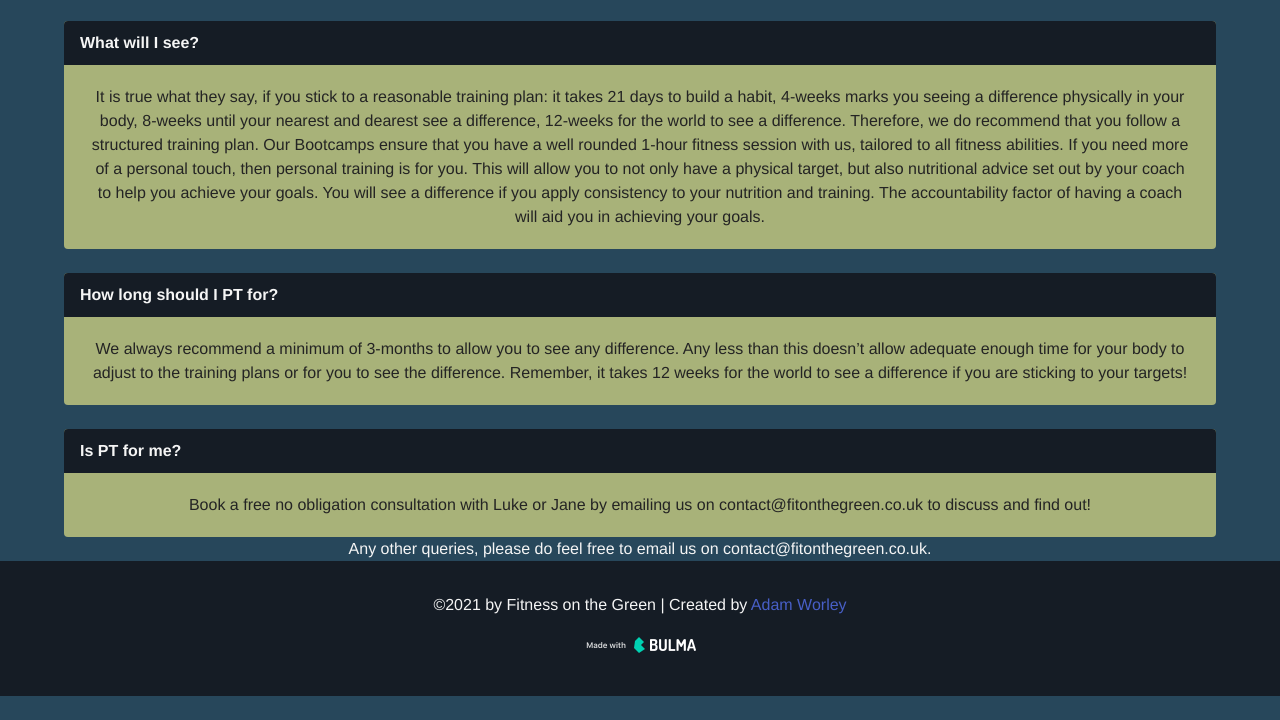
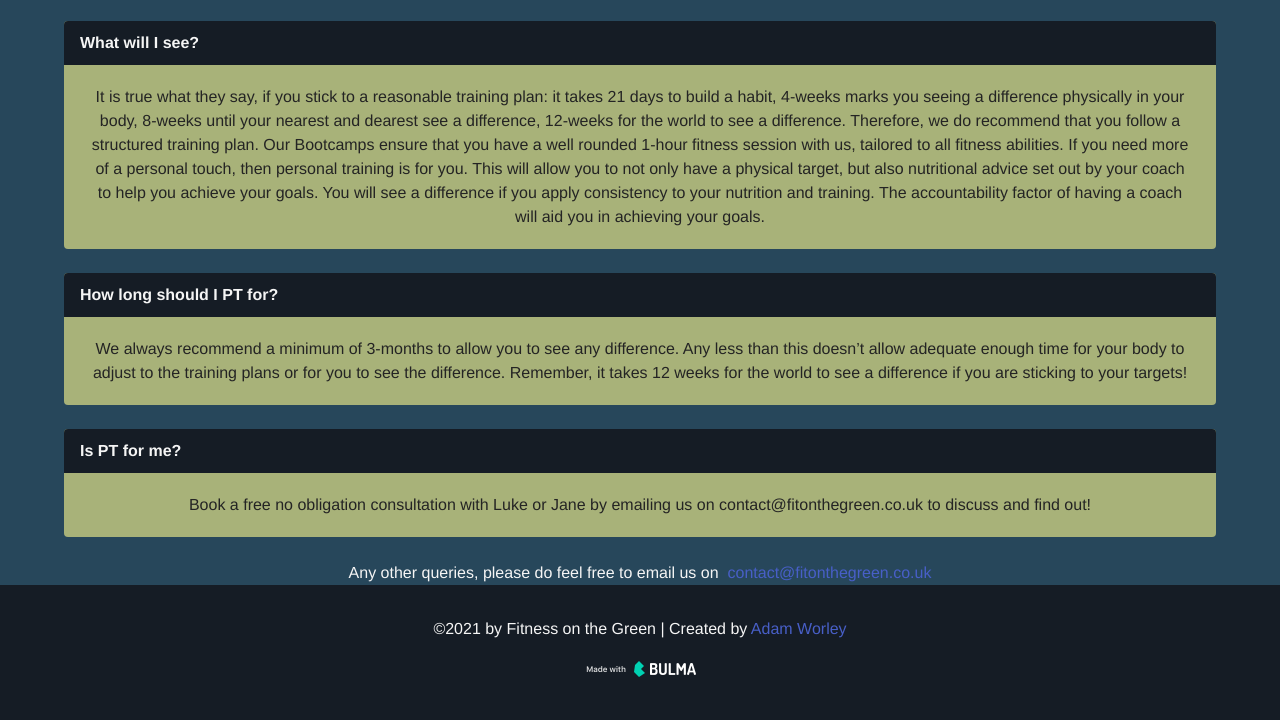
Before and after one commit to AdamWorley/fitnessonthegreen, a Gatsby site: page /faq in a window 1280 px wide. Shown: the part 611-1331 px from the top of the page. Before the commit the page ends 1307 px from the top, so only its background shows below. Built offline with nearby package versions, Linux system fonts and the light colour scheme; Gatsby itself is replaced by a stand-in of ours.

Commit message:
make email a link

```diff
--- a/src/pages/faq.js
+++ b/src/pages/faq.js
@@ -48,8 +48,10 @@ const FaqPage = () => {
                 </article>
               );
             })}
-            Any other queries, please do feel free to email us on
-            contact@fitonthegreen.co.uk.
+            Any other queries, please do feel free to email us on &nbsp;
+            <a href="mailto:contact@fitonthegreen.co.uk">
+              contact@fitonthegreen.co.uk
+            </a>
           </div>
         </section>
       </main>
```
